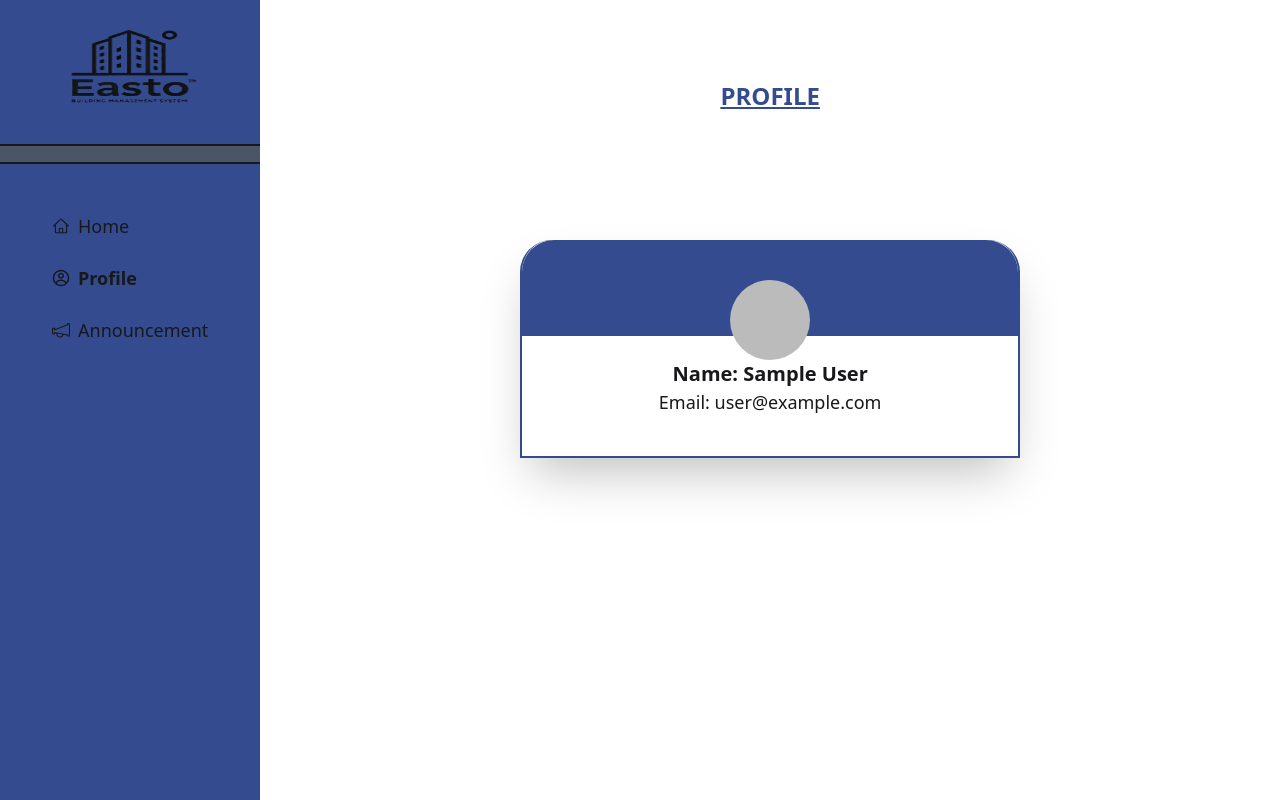
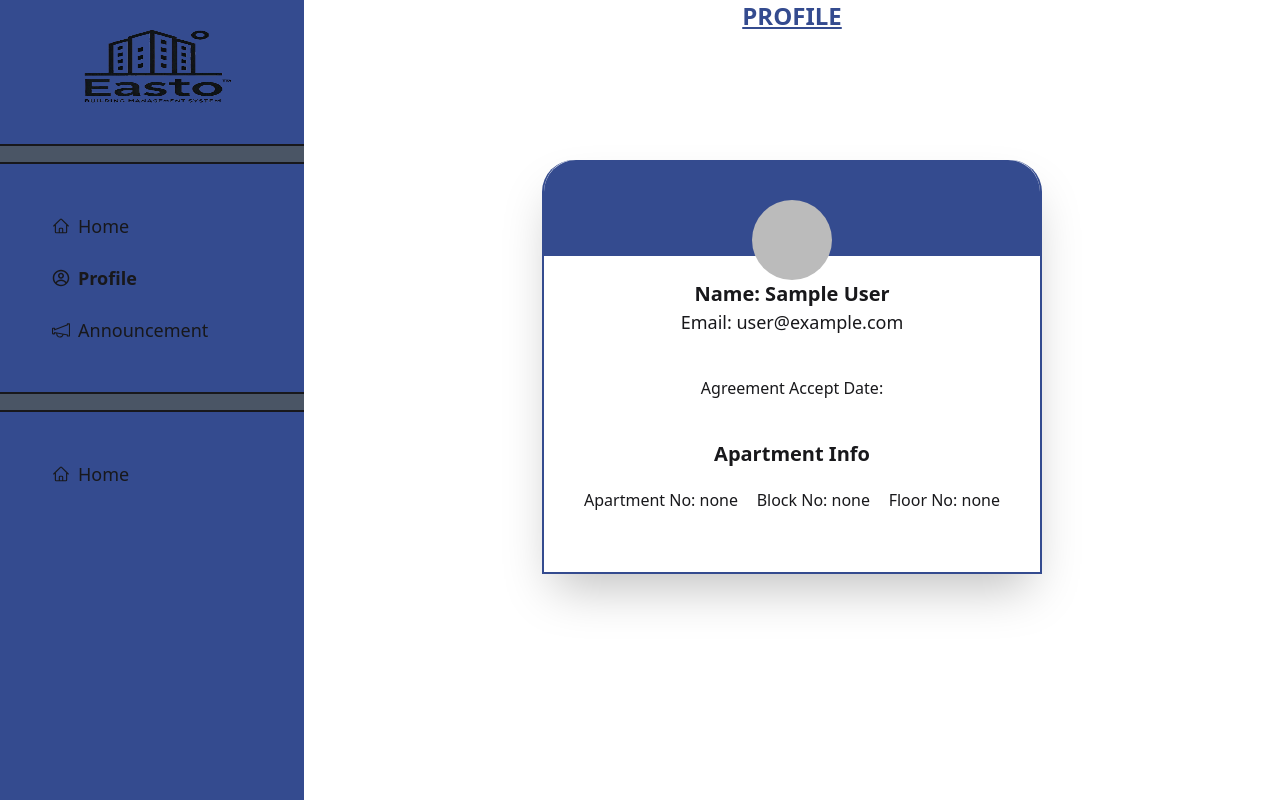
Before and after one commit to tzmehedy/building_management_system, a React (Vite) app in the folder client/: page /dashboard/profile in a window 1280 px wide. Built offline with nearby package versions, Linux system fonts and the light colour scheme; no server answers; sample sign-in values are in the browser's storage.

Commit message:
The API is created for get user role is completed

```diff
--- a/client/src/Pages/Dashboard/Dashboard.jsx
+++ b/client/src/Pages/Dashboard/Dashboard.jsx
@@ -6,7 +6,7 @@ import { TfiAnnouncement } from "react-icons/tfi";
 const Dashboard = () => {
     return (
       <div className="flex  container mx-auto">
-        <div className="md:w-76 h-screen bg-[#344B8F]">
+        <div className="md:min-w-76 h-screen bg-[#344B8F]">
           <div className="flex text-center pr-4">
             <img className="w-full h-36 " src={logo} alt="" />
           </div>
@@ -54,8 +54,28 @@ const Dashboard = () => {
               </li>
             </ul>
           </div>
+
+          <div className="border-y-2 h-5 bg-[#4A5565]"></div>
+
+          <div>
+            <ul className="p-10 space-y-2 text-lg">
+              <li className="hover:bg-[#4A5565] px-3 py-2 text-lg">
+                <NavLink
+                  className={({ isActive }) =>
+                    isActive
+                      ? "font-bold text-white flex items-center"
+                      : "flex items-center"
+                  }
+                  to={"/"}
+                >
+                  <HiOutlineHome className="mr-2" />
+                  Home
+                </NavLink>
+              </li>
+            </ul>
+          </div>
         </div>
-        <div className="md:w-full p-20">
+        <div className="md:w-full">
           <Outlet></Outlet>
         </div>
       </div>
--- a/client/src/Pages/Dashboard/Shared/Profile.jsx
+++ b/client/src/Pages/Dashboard/Shared/Profile.jsx
@@ -1,8 +1,21 @@
+import { useQuery } from "@tanstack/react-query";
 import useAuth from "../../../Hooks/useAuth";
+import useAxiosPublic from "../../../Hooks/useAxiosPublic";
 
 const Profile = () => {
     const {user} = useAuth()
     console.log(user)
+    const axiosPublic = useAxiosPublic()
+    console.log(user?.email)
+    const {data:agreementInfo} = useQuery({
+        queryKey: ["agreementInfo"],
+        queryFn: async()=>{
+            const { data } = await axiosPublic.get(
+              `/agreement/${user?.email}`
+            );
+            return data
+        }
+    })
     return (
       <div>
         <div className="text-center">
@@ -10,7 +23,7 @@ const Profile = () => {
             Profile
           </h1>
 
-          <div className="flex justify-center mt-32">
+          <div className=" flex justify-center mt-32">
             <div className="shadow-2xl border-2 border-[#344B8F] border-t-0 rounded-t-4xl bg-[white]  w-[500px]">
               <div className="bg-[#344B8F] h-24 w-full rounded-t-4xl"></div>
               <div className="flex flex-col justify-center items-center p-10">
@@ -18,9 +31,32 @@ const Profile = () => {
                   className="w-20 h-20 rounded-full -mt-24"
                   src={user?.photoURL}
                   alt=""
+                  onProgressCapture
                 />
                 <h1 className="text-xl font-bold">Name: {user?.displayName}</h1>
                 <p className="text-lg">Email: {user?.email}</p>
+              </div>
+
+              <div className="">
+                <p>Agreement Accept Date:</p>
+              </div>
+
+              <div className="my-10">
+                <h1 className="text-xl font-bold">Apartment Info</h1>
+                <div className="flex justify-between px-10 py-5">
+                  <p>
+                    Apartment No:{" "}
+                    {agreementInfo ? `${agreementInfo.apartment_no}` : "none"}
+                  </p>
+                  <p>
+                    Block No:{" "}
+                    {agreementInfo ? `${agreementInfo.block_name}` : "none"}
+                  </p>
+                  <p>
+                    Floor No:{" "}
+                    {agreementInfo ? `${agreementInfo.floor_no}` : "none"}
+                  </p>
+                </div>
               </div>
             </div>
           </div>
--- a/client/src/Pages/Home/Banner.jsx
+++ b/client/src/Pages/Home/Banner.jsx
@@ -16,8 +16,8 @@ const Banner = () => {
             <h1 className="text-6xl text-white font-bold">
               A New Standard <br /> in Living
             </h1>
-            <button className="w-32 h-20 hover:cursor-pointer">
-              <video className="rounded-full" src={video1} autoPlay></video>
+            <button className="btn bg-[#1015EC] text-white font-bold w-32 h-10 border-0 shadow-none hover:cursor-pointer">
+              Explore More
             </button>
           </div>
         </div>
```
Also changed, not shown: 1 other file (tests, documents, lock files or other folders).
